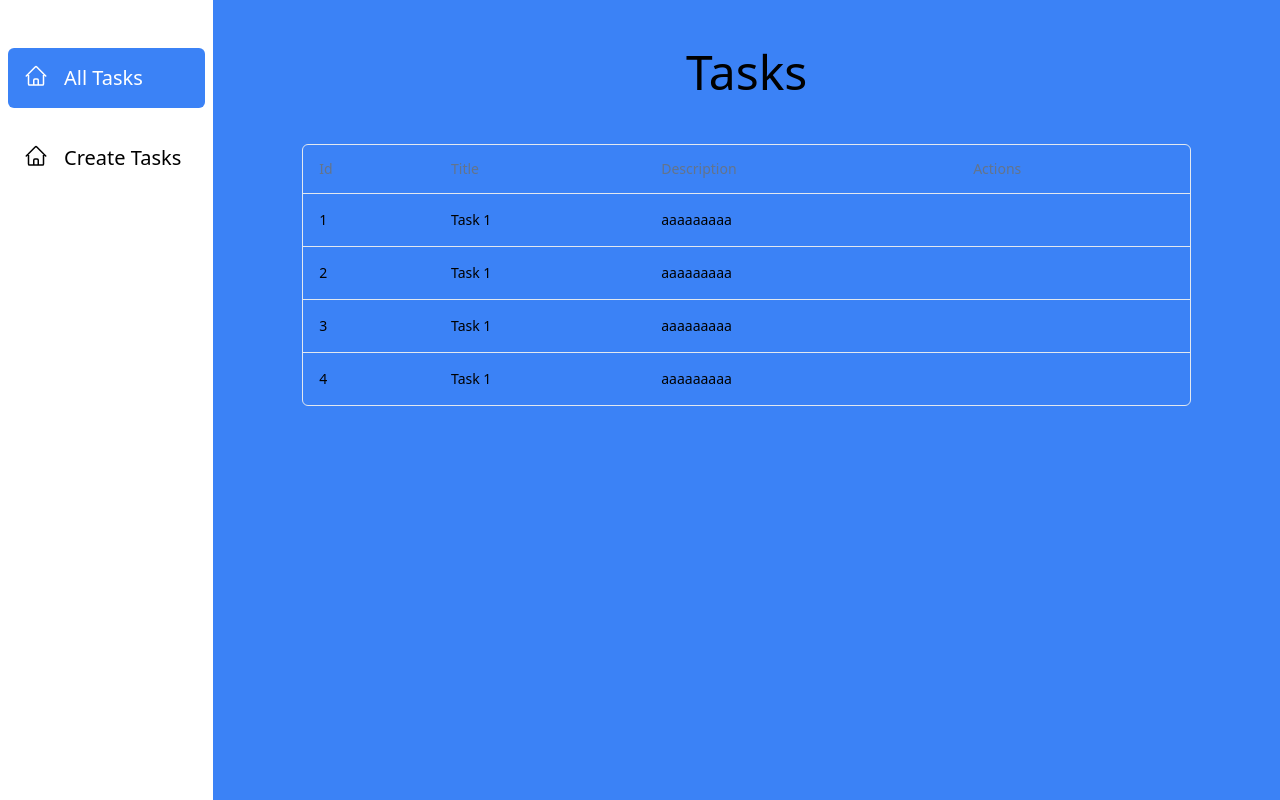
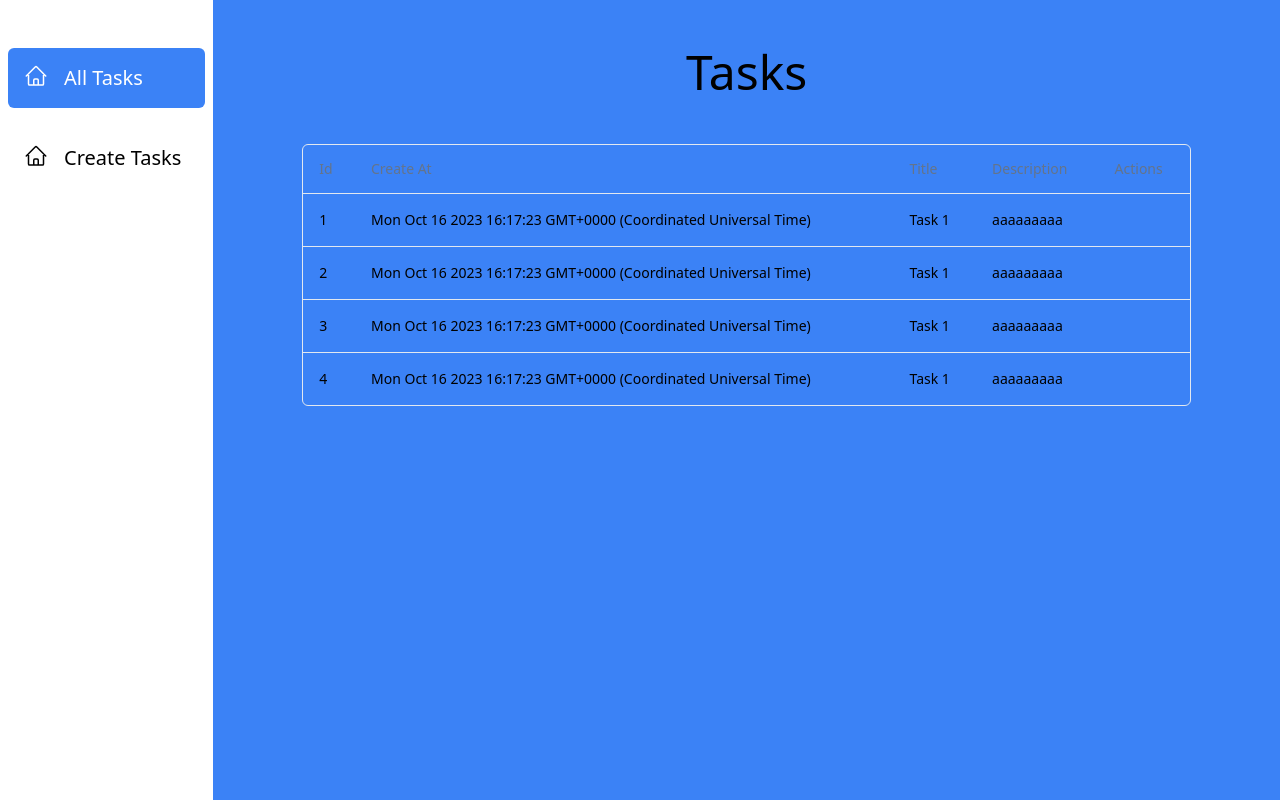
Before and after one commit to aldairandre/to-do-app-with-electron, a Next.js app: page / in a window 1280 px wide. Built offline with nearby package versions, Linux system fonts and the light colour scheme.

Commit message:
:heavy_plus_sign: Add
fake data in the table

```diff
--- a/src/app/components/table-tasks/columns.tsx
+++ b/src/app/components/table-tasks/columns.tsx
@@ -9,6 +9,16 @@ export const columns: ColumnDef<Tasks>[] = [
   {
     accessorKey: "id",
     header: "Id",
+  },
+  {
+    accessorKey: "createAt",
+    header: "Create At",
+    /* cell: ({ row }) => {
+      const time : string = row.getValue("createAt")
+      const formattedTime = time.toLocaleString()
+
+      return <div className="text-right font-medium">{formattedTime}</div>
+    }, */
   },
   {
     accessorKey: "title",
--- a/src/app/components/table-tasks/fakeData.ts
+++ b/src/app/components/table-tasks/fakeData.ts
@@ -3,21 +3,25 @@ import { Tasks } from "./types";
 export const FAKEDATA : Tasks[]  = [
   {
     id : "1",
+    createAt : `${new Date()}`,
     title: "Task 1",
-    description: "aaaaaaaaa"
+    description: "aaaaaaaaa",
   } ,
   {
     id : "2",
+    createAt : `${new Date()}`,
     title: "Task 1",
     description: "aaaaaaaaa"
   } ,
   {
     id : "3",
+    createAt : `${new Date()}`,
     title: "Task 1",
     description: "aaaaaaaaa"
   },
   {
     id : "4",
+    createAt : `${new Date()}`,
     title: "Task 1",
     description: "aaaaaaaaa"
   }
--- a/src/app/components/table-tasks/types.ts
+++ b/src/app/components/table-tasks/types.ts
@@ -1,9 +1,10 @@
-import { z } from "zod"
+import { string, z } from "zod"
 
 const schemaTasks = z.object({
   id : z.string(),
   title : z.string(),
   description : z.string(),
+  createAt : z.string()
 })
 
 
```
